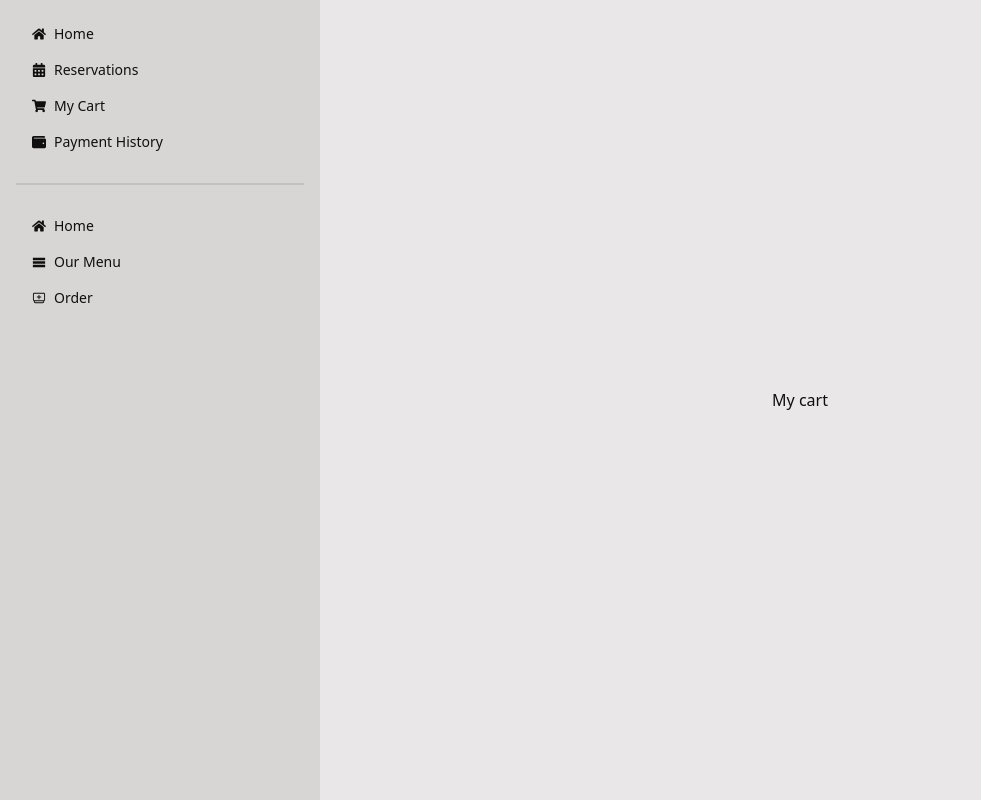
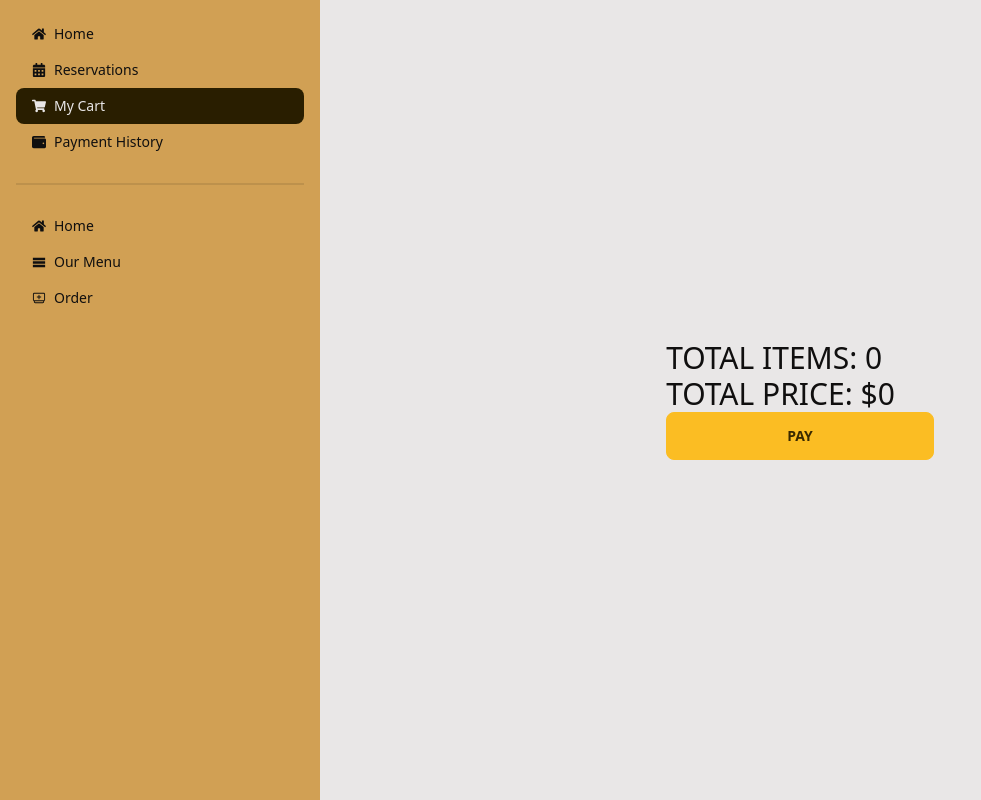
Before and after one commit to maheefaisal/Restaurant-Client, a React (Vite) app: page /dashboard/mycart in a window 1280 px wide. Shown: the whole page, without its empty margins (0-981 px from the left). Built offline with nearby package versions, Linux system fonts and the light colour scheme; no server answers.

Commit message:
added style in index ,changes and imporvements in dashboard,and minor changes in my cart

```diff
--- a/src/Layout/Dashboard.jsx
+++ b/src/Layout/Dashboard.jsx
@@ -1,34 +1,36 @@
-import { Link, Outlet } from "react-router-dom";
+import { NavLink, Outlet } from "react-router-dom";
 import { FaCalendarAlt, FaHome, FaShoppingCart, FaWallet } from "react-icons/fa"
 import { ImMenu } from "react-icons/im";
 import { RxCardStackPlus } from "react-icons/rx";
+import { Helmet } from "react-helmet-async";
 
 const Dashboard = () => {
     return (
         <>
-            <div className="drawer lg:drawer-open">
+
+            <div className="drawer lg:drawer-open ">
                 <input id="my-drawer-2" type="checkbox" className="drawer-toggle" />
                 <div className="drawer-content flex flex-col items-center justify-center">
                     <Outlet></Outlet>
                     <label htmlFor="my-drawer-2" className="btn btn-primary drawer-button lg:hidden">Open drawer</label>
 
                 </div>
-                <div className="drawer-side">
+                <div className="drawer-side bg-[#D1A054]">
                     <label htmlFor="my-drawer-2" className="drawer-overlay"></label>
-                    <ul className="menu p-4 w-80 min-h-full bg-base-200 text-base-content">
+                    <ul className="menu p-4 w-80 min-h-full   ">
                         {/* Sidebar content here */}
-                        <li><Link><FaHome></FaHome> Home</Link></li>
-                        <li><Link><FaCalendarAlt /> Reservations</Link></li>
-                        <li><Link><FaShoppingCart></FaShoppingCart>My Cart</Link></li>
-                        <li><Link><FaWallet></FaWallet>Payment History</Link></li>
+                        <li ><NavLink to="/dashboard/home"><FaHome></FaHome> Home</NavLink></li>
+                        <li><NavLink to="/dashboard/reservation"><FaCalendarAlt /> Reservations</NavLink></li>
+                        <li><NavLink to="/dashboard/mycart"><FaShoppingCart></FaShoppingCart>My Cart</NavLink></li>
+                        <li><NavLink to="/dashboard/history"><FaWallet></FaWallet>Payment History</NavLink></li>
                         <div className="divider"></div>
-                        <li><Link to="/"><FaHome></FaHome>Home</Link></li>
+                        <li><NavLink to="/"><FaHome></FaHome>Home</NavLink></li>
                         <li>
-                            <Link to="/menu"><ImMenu /> Our Menu</Link>
+                            <NavLink to="/menu"><ImMenu /> Our Menu</NavLink>
                         </li>
 
                         <li>
-                            <Link to={"/order/salad"}><RxCardStackPlus></RxCardStackPlus>Order</Link>
+                            <NavLink to={"/order/salad"}><RxCardStackPlus></RxCardStackPlus>Order</NavLink>
                         </li>
                     </ul>
 
--- a/src/Pages/Dashboard/Mycart/MyCart.jsx
+++ b/src/Pages/Dashboard/Mycart/MyCart.jsx
@@ -1,9 +1,26 @@
+import { Helmet } from "react-helmet-async";
+import useCart from "../../../hooks/useCart";
 
 
 const MyCart = () => {
+    const [cart] = useCart()
+    console.log(cart)
+    // This is reduce function
+    const total = cart.reduce((sum, item) => item.price + sum, 0)
     return (
         <div>
-            <h2>My cart</h2>
+            <Helmet>
+                <title>Resturant | Mycart</title>
+            </Helmet>
+            <div className="uppercase">
+                <h2 className="text-3xl">
+                    Total Items: {cart.length}
+                </h2>
+                <h2 className="text-3xl">
+                    Total Price: ${total}
+                </h2>
+                <button className="btn btn-warning bt-sm px-[120px]">pay</button>
+            </div>
 
         </div>
     );
--- a/src/index.css
+++ b/src/index.css
@@ -1,3 +1,11 @@
 @tailwind base;
 @tailwind components;
 @tailwind utilities;
+
+.drawer-side a.active {
+    color: white;
+}
+
+.drawer-side a {
+    background-color: transparent;
+}
```
